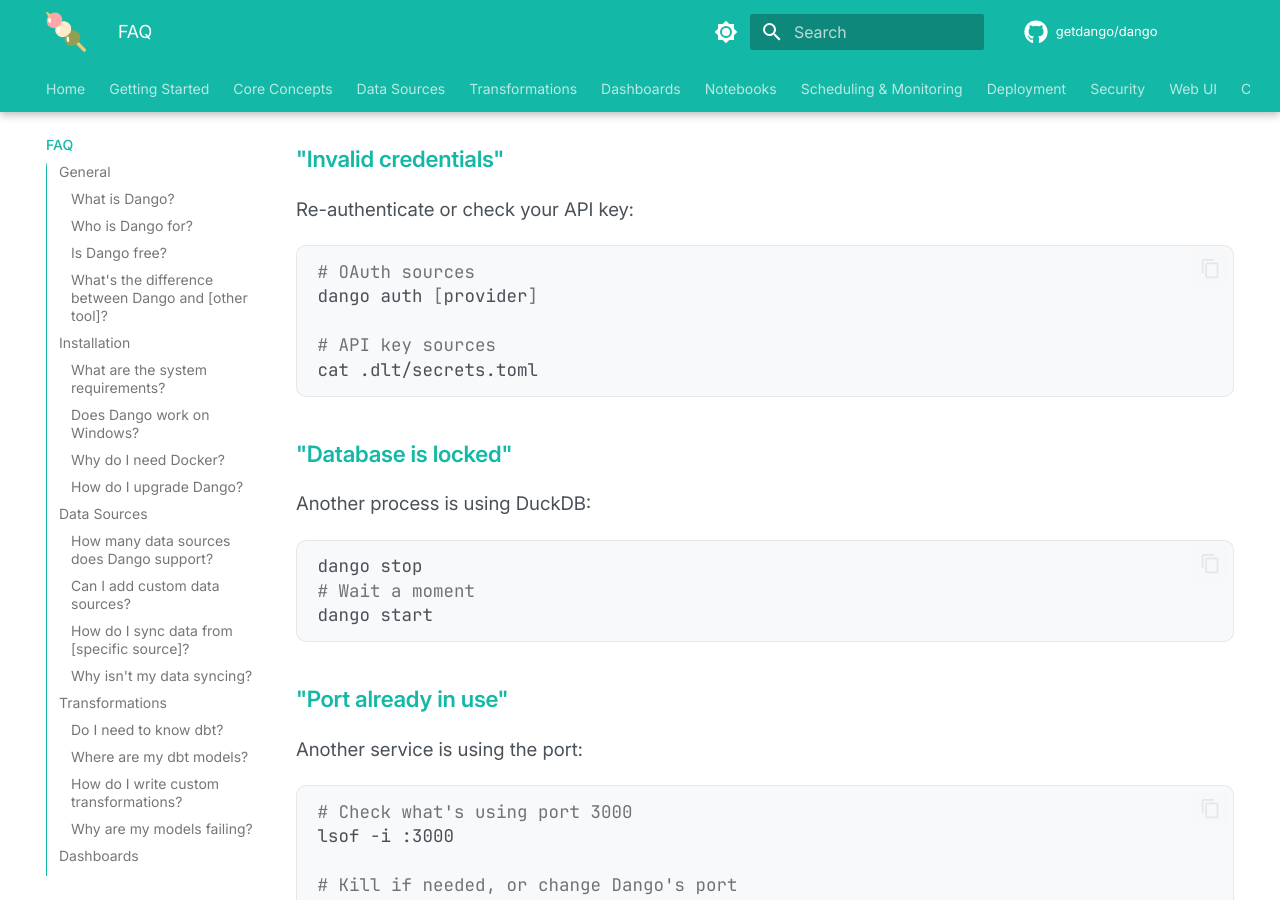
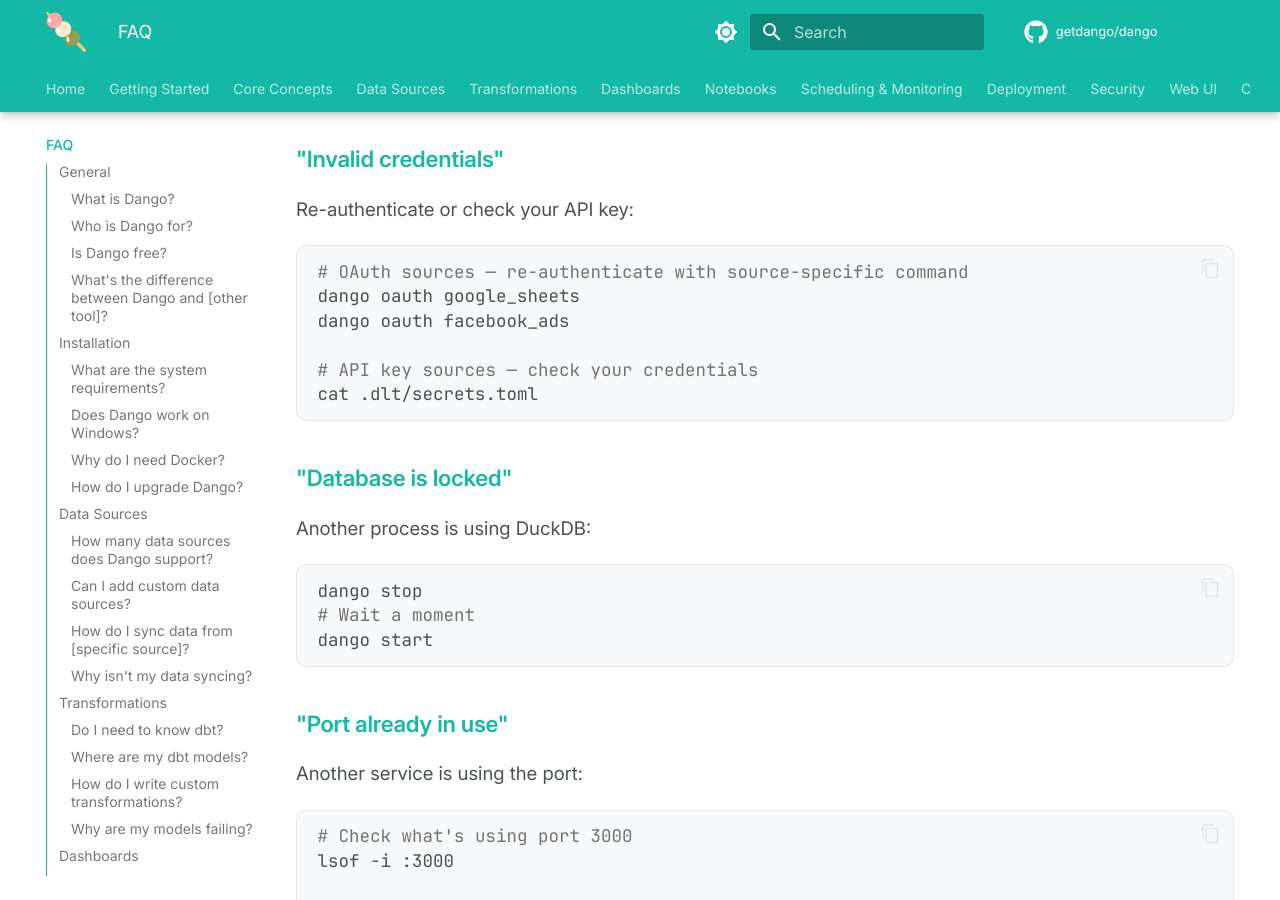
Before and after one commit to getdango/docs, an MkDocs documentation site: the page built from docs/faq.md, in a window 1280 px wide and 900 px high, scrolled down 8131 px. Built offline with MkDocs 1.6.1 and Material for MkDocs 9.7.7, drawn with Linux system fonts in a browser that asks for light colours; comment, search, counter and statistics services are not loaded; the version menu is left out; some of the changed text lies outside the part shown.

Commit message:
Fix FAQ: wrong oauth command, fabricated metabase load flag
- `dango auth [provider]` → `dango oauth google_sheets` / `dango oauth
  facebook_ads` (correct source-specific commands)
- Remove fabricated `--file` flag from `dango metabase load`

Co-Authored-By: Claude Opus 4.6 (1M context) <noreply@anthropic.com>

````diff
--- a/docs/faq.md
+++ b/docs/faq.md
@@ -272,10 +272,11 @@ cat .dango/sources.yml
 Re-authenticate or check your API key:
 
 ```bash
-# OAuth sources
-dango auth [provider]
+# OAuth sources — re-authenticate with source-specific command
+dango oauth google_sheets
+dango oauth facebook_ads
 
-# API key sources
+# API key sources — check your credentials
 cat .dlt/secrets.toml
 ```
 
````
Also changed, not shown: other parts of docs/faq.md (+2 -2 lines).
